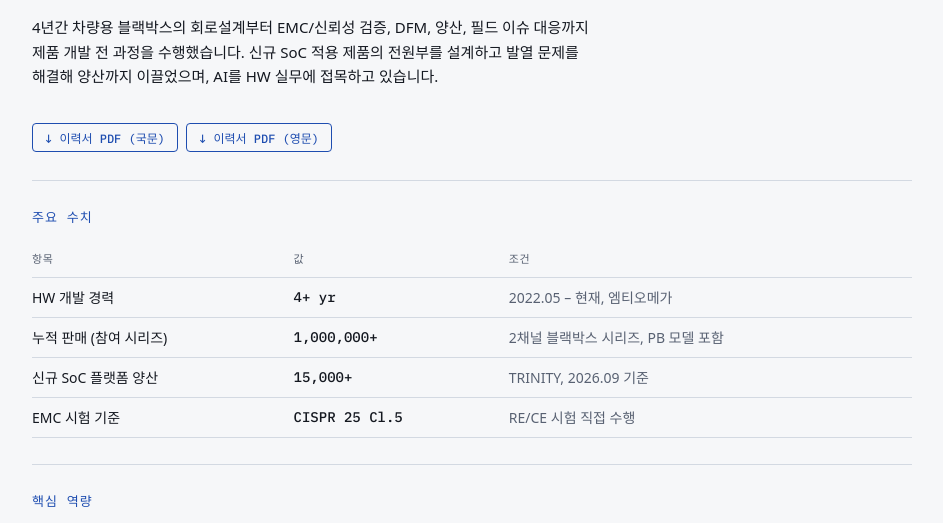
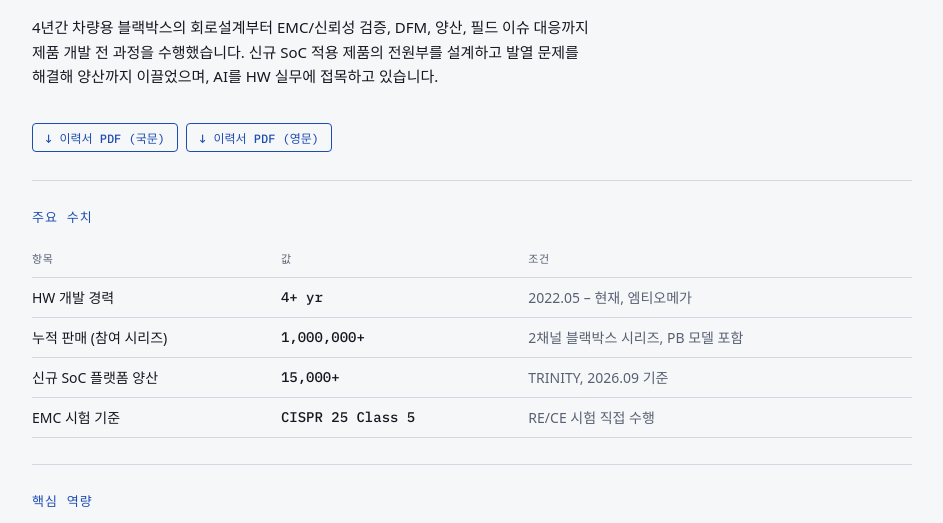
Before and after one commit to YohanJohnChoi/YohanJohnChoi.github.io, a plain HTML site: page index.html in a window 1280 px wide. Shown: the part 226-749 px from the top of the page, without its empty margins (168-1111 px from the left). Drawn offline with Linux system fonts and the light colour scheme; a web font is replaced by a local one.

Commit message:
Spell out CISPR 25 Class 5 in key parameters
Co-Authored-By: Claude Opus 5.5 <noreply@anthropic.com>

```diff
--- a/index.html
+++ b/index.html
@@ -236,7 +236,7 @@ html { scroll-behavior: smooth; }
           </tr>
           <tr>
             <td><span data-l="ko">EMC 시험 기준</span><span data-l="en">EMC test standard</span></td>
-            <td class="val">CISPR 25 Cl.5</td>
+            <td class="val">CISPR 25 Class 5</td>
             <td class="cond"><span data-l="ko">RE/CE 시험 직접 수행</span><span data-l="en">RE/CE, tests run in person</span></td>
           </tr>
         </tbody>
```
